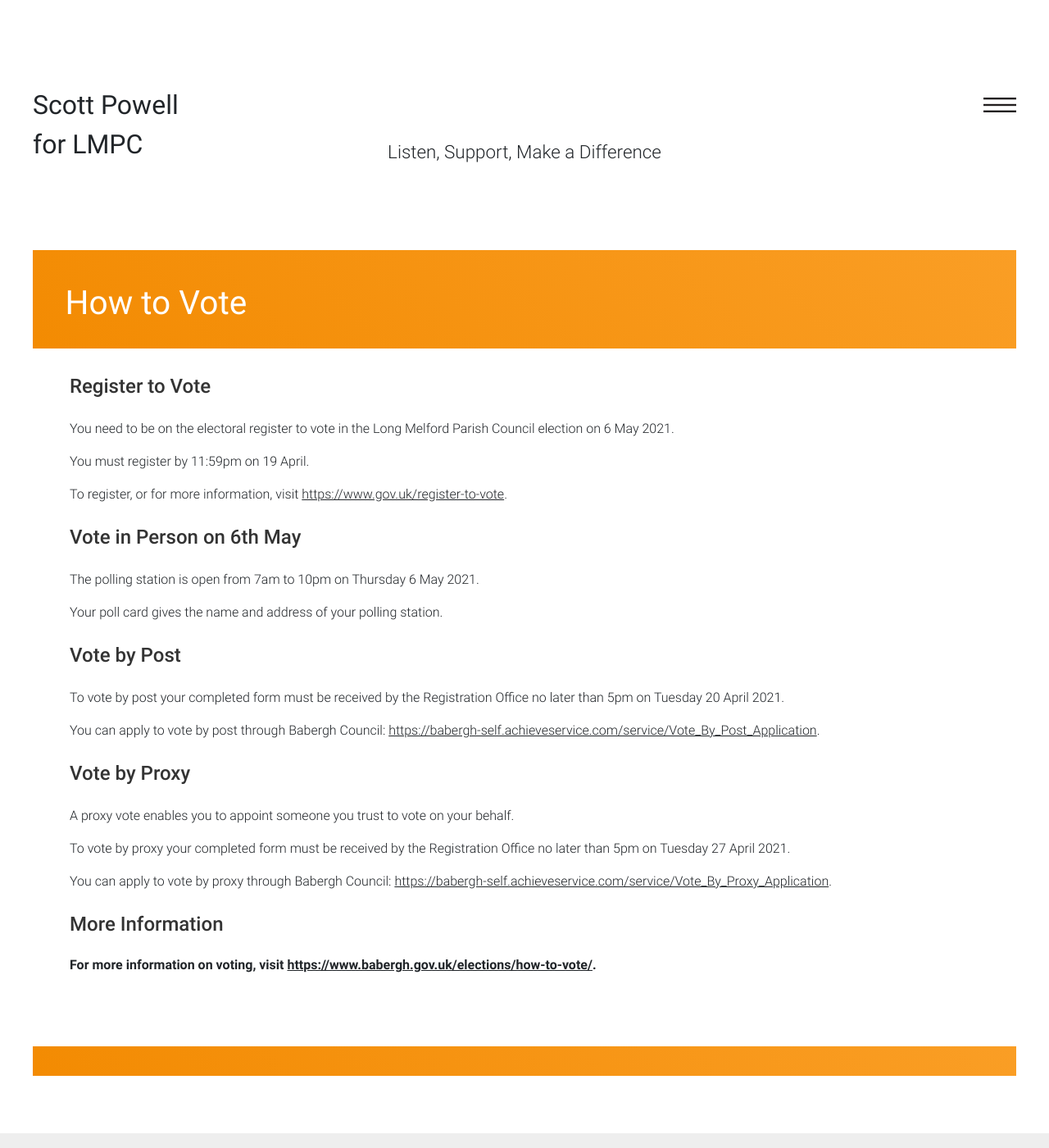
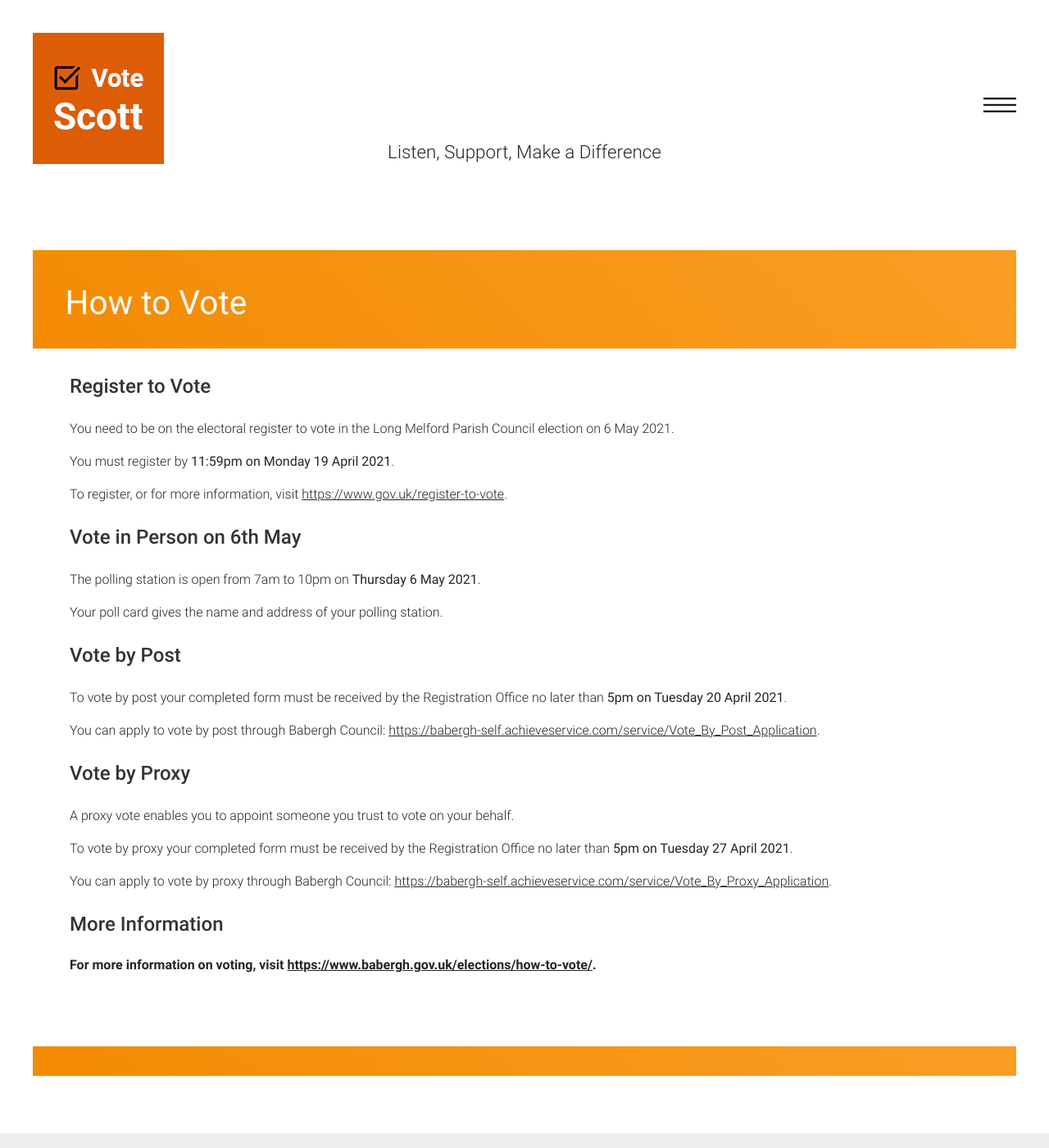
Before and after one commit to scottforlmpc/scottforlmpc.github.io, a Jekyll site: the page built from how-to-vote/index.md, in a window 1280 px wide and 1400 px high. Shown: the whole window at 82% size. Built offline with Jekyll 4.4.1, drawn with Linux system fonts in a browser that asks for light colours.

Commit message:
Logo added

```diff
--- a/_includes/topnav.html
+++ b/_includes/topnav.html
@@ -2,7 +2,8 @@
     <div class="row nav-top">
         <div class="col-6 d-md-none">
             <a href="/" class="no-underline">
-                <span style="font-size: 1.2rem;">Scott Powell<br />for LMPC</span>
+                <img class="img-fluid" style="height: 80px;" height="80" width="80" src="/img/vote-scott.png" alt="Vote Scott">
+                <!-- <span style="font-size: 1.2rem;">Scott Powell<br />for LMPC</span> -->
             </a>
         </div>
         <div class="col text-right">
@@ -14,7 +15,8 @@
     <div class="row nav-bottom align-items-end d-none d-md-flex">
         <div class="col-4 col-md-4">
             <a href="/" class="no-underline">
-                <span style="font-size: 2rem;">Scott Powell<br />for LMPC</span>
+                <!-- <span style="font-size: 2rem;">Scott Powell<br />for LMPC</span> -->
+                <img class="img-fluid" src="/img/vote-scott.png" height="160" width="160" alt="Vote Scott">
             </a>
         </div>
         <div class="col-md-4 d-none d-md-block text-center">
--- a/how-to-vote/index.md
+++ b/how-to-vote/index.md
@@ -8,21 +8,21 @@ Register to Vote
 
 You need to be on the electoral register to vote in the Long Melford Parish Council election on 6 May 2021.
 
-You must register by 11:59pm on 19 April.
+You must register by **11:59pm on Monday 19 April 2021**.
 
 To register, or for more information, visit [https://www.gov.uk/register-to-vote](https://www.gov.uk/register-to-vote){:target="_blank"}.
 
 Vote in Person on 6th May
 -------------------------
 
-The polling station is open from 7am to 10pm on Thursday 6 May 2021.
+The polling station is open from 7am to 10pm on **Thursday 6 May 2021**.
 
 Your poll card gives the name and address of your polling station.
 
 Vote by Post
 ------------
 
-To vote by post your completed form must be received by the Registration Office no later than 5pm on Tuesday 20 April 2021.
+To vote by post your completed form must be received by the Registration Office no later than **5pm on Tuesday 20 April 2021**.
 
 You can apply to vote by post through Babergh Council: [https://babergh-self.achieveservice.com/service/Vote_By_Post_Application](https://babergh-self.achieveservice.com/service/Vote_By_Post_Application){:target="_blank"}.
 
@@ -31,7 +31,7 @@ Vote by Proxy
 
 A proxy vote enables you to appoint someone you trust to vote on your behalf.
 
-To vote by proxy your completed form must be received by the Registration Office no later than 5pm on Tuesday 27 April 2021.
+To vote by proxy your completed form must be received by the Registration Office no later than **5pm on Tuesday 27 April 2021**.
 
 You can apply to vote by proxy through Babergh Council: [https://babergh-self.achieveservice.com/service/Vote_By_Proxy_Application](https://babergh-self.achieveservice.com/service/Vote_By_Proxy_Application){:target="_blank"}.
 
```
Also changed, not shown: get-involved/index.md (+1 -1 lines), img/vote-scott.png (added).
